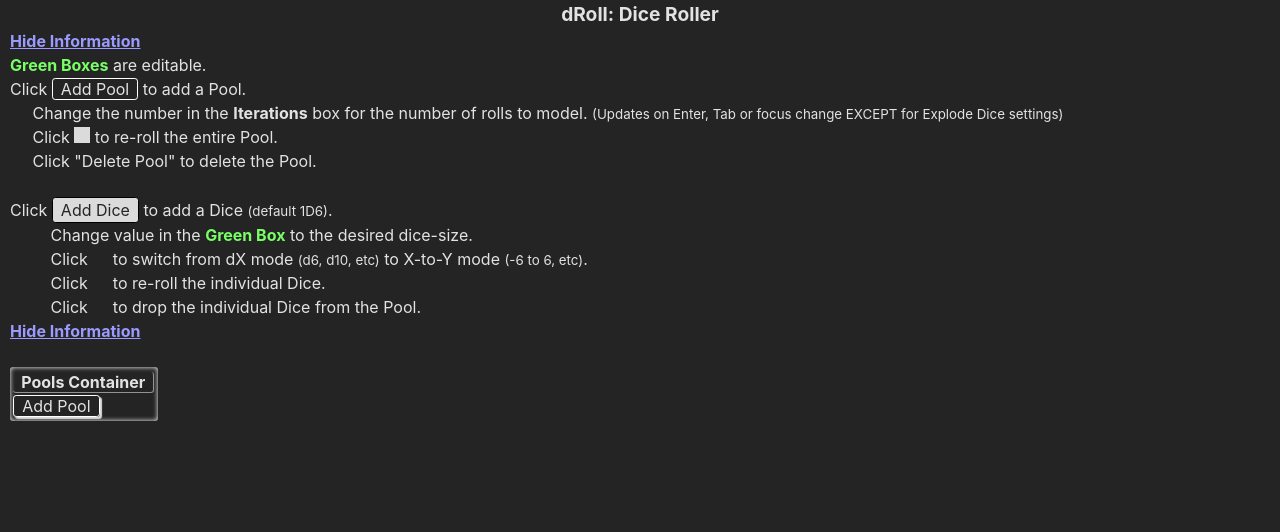
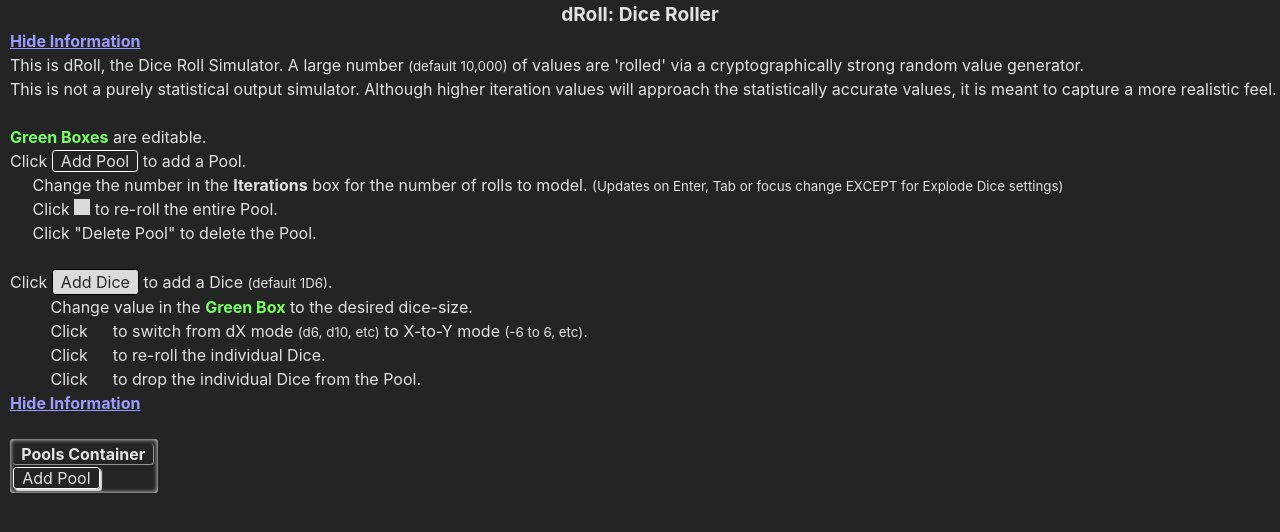
Before and after one commit to snowb/dRoll, a Vue app: page / in a window 1280 px wide. Both pictures are taken after a click on the element "Show Information". Shown: the top 532 px of the page. Built offline with nearby package versions, Linux system fonts and the light colour scheme; some icons are missing.

Commit message:
add more info in the info section

```diff
--- a/src/App.vue
+++ b/src/App.vue
@@ -13,6 +13,9 @@ const toggleInformation=()=>{
     <span class="bold info_button" @click="toggleInformation" v-if="!showInformation">Show Information</span>
     <span class="shown_info" v-if="showInformation">
       <span class="bold info_button" @click="toggleInformation">Hide Information</span><br>
+      This is dRoll, the Dice Roll Simulator. A large number <span class="smaller">(default 10,000)</span> of values are 'rolled' via a cryptographically strong random value generator.<br>
+      This is not a purely statistical output simulator. Although higher iteration values will approach the statistically accurate values, it is meant to capture a more realistic feel.<br>
+      <br>
       <span class="green_box bold">Green Boxes</span> are editable.<br>
       Click <span class="add_pool button_shape">Add Pool</span> to add a Pool.<br>
       &nbsp;&nbsp;&nbsp;&nbsp; Change the number in the <span class="bold">Iterations</span> box for the number of rolls to model. <span class="smaller">(Updates on Enter, Tab or focus change EXCEPT for Explode Dice settings)</span><br>
```
